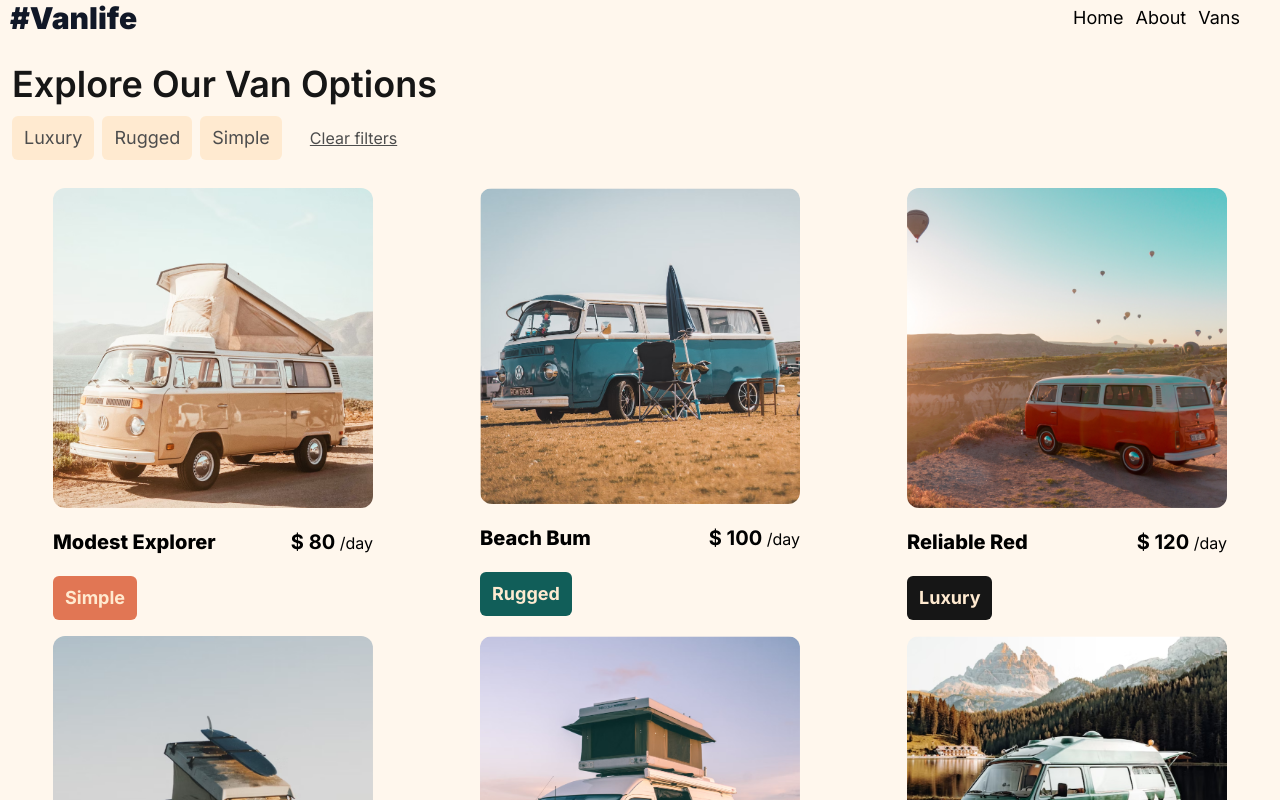
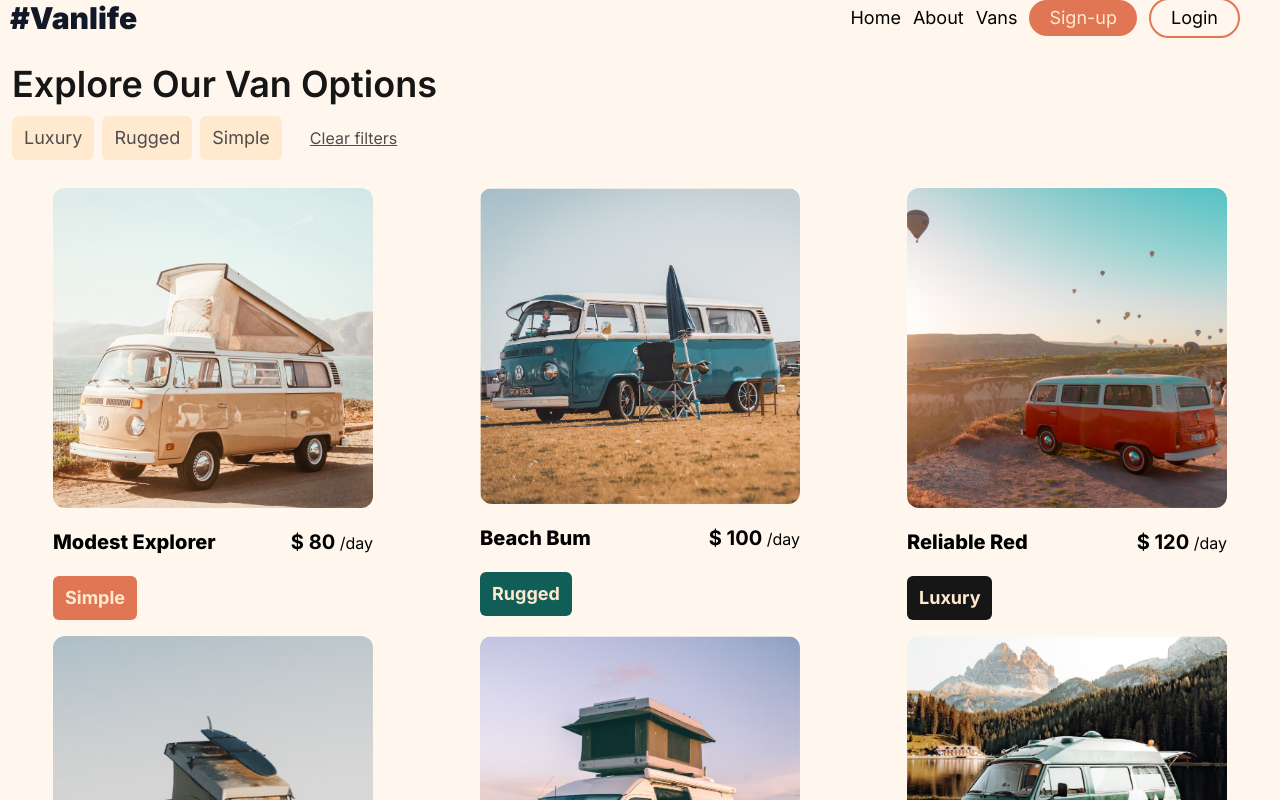
Before and after one commit to Universal99OS/van-life-FE-eCommerce, a Next.js app in the folder van-life-fe/: page /van in a window 1280 px wide. Shown: the top 800 px of the page. Built offline with nearby package versions, Linux system fonts and the light colour scheme.

Commit message:
initialize sing-up and login button

```diff
--- /dev/null
+++ b/van-life-fe/src/app/components/Button.tsx
@@ -0,0 +1,9 @@
+import React from 'react'
+
+const Button = (props:{name:string,active?:boolean}) => {
+  return (
+    <button className={`${props.active?'bg-orange-bg text-light-yellow hover:border-2 hover:border-border-orange hover:text-black hover:bg-transparent':'border-2 border-border-orange hover:bg-orange-bg hover:text-light-yellow'} rounded-full px-5 py-1 `}>{props.name}</button>
+  )
+}
+
+export default Button
--- a/van-life-fe/src/app/components/Header.tsx
+++ b/van-life-fe/src/app/components/Header.tsx
@@ -2,6 +2,7 @@
 import React, { useEffect } from 'react'
 import AOS from 'aos'
 import 'aos/dist/aos.css';
+import Button from './Button';
 
 const Header  = () => {
     useEffect(()=>{
@@ -11,11 +12,15 @@ const Header  = () => {
     <div className='w-full flex relative px-2.5 items-center'>
         <div className='font-black text-3xl text-gray-900' data-aos-duration='1000' data-aos="fade-up"><a href="">#Vanlife</a></div>
         <div className='absolute right-10' data-aos-duration='1000' data-aos='fade-up'>
-            <ul className='list-none flex flex-wrap gap-3 text-lg '>
-                <li className=''><a href='' aria-current='page'>Home</a></li>
+            <ul className='list-none flex flex-wrap gap-3 text-lg items-center'>
+                <li className=''><a href='/' aria-current='page'>Home</a></li>
                 <li className=''><a href=''>About</a></li>
                 <li className=''><a href=''>Vans</a></li>
+                <li className=''><a href=""><Button name='Sign-up' active={true}/></a></li>
+                <li className=''><a href=""><Button name='Login'/></a></li>
             </ul>
+
+
         </div>
     </div>
   )
--- a/van-life-fe/tailwind.config.ts
+++ b/van-life-fe/tailwind.config.ts
@@ -26,6 +26,9 @@ const config: Config = {
         'light-yellow': '#FFEAD0',
 
 
+      },
+      borderColor:{
+        'border-orange':'#E17654'
       }
     },
   },
```
